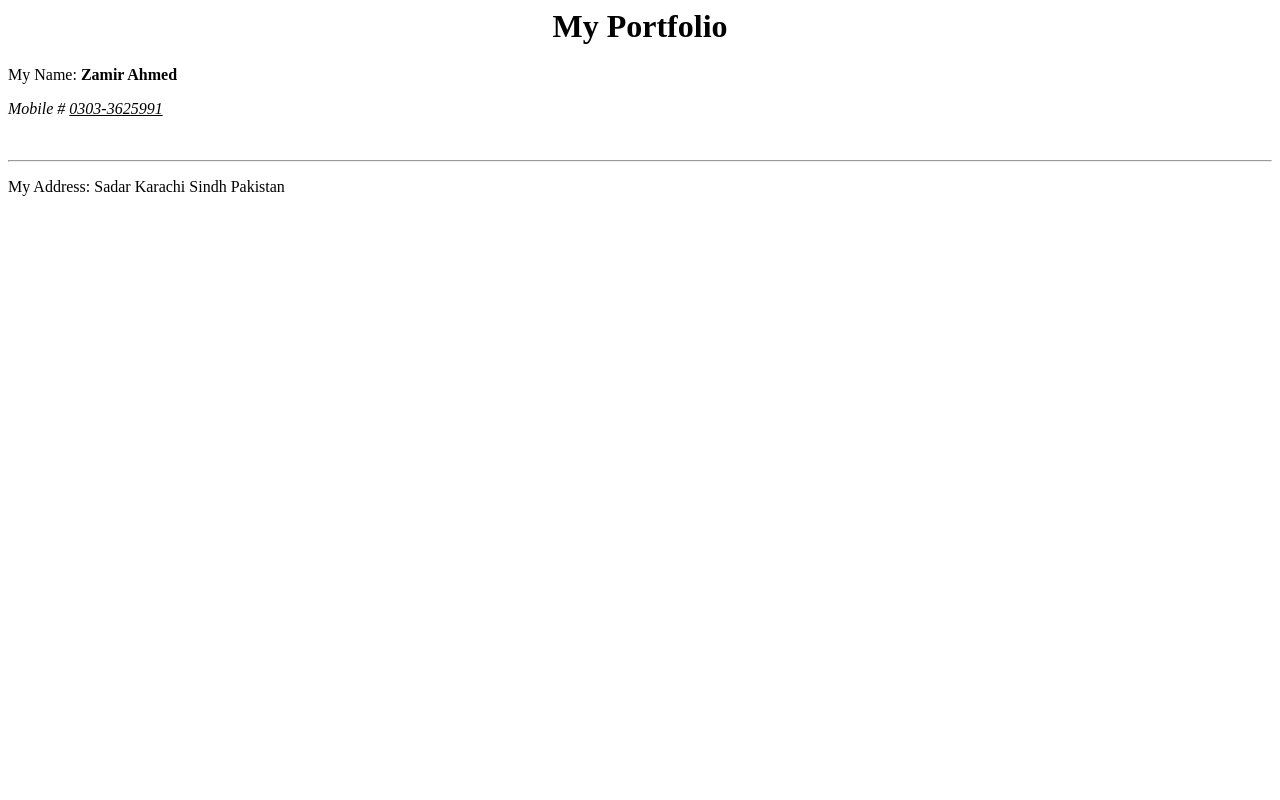
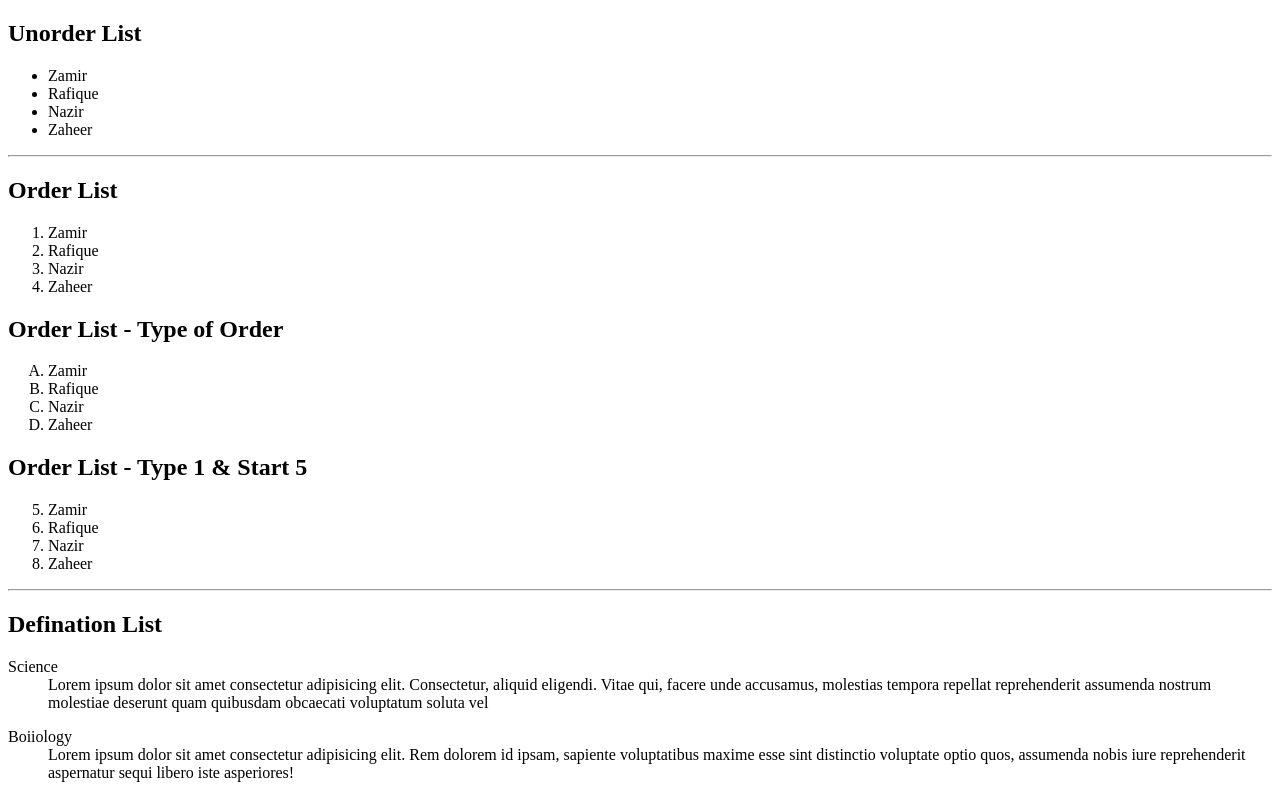
Before and after one commit to zameershar/HTML-CLASS-1, a plain HTML site: page index.html in a window 1280 px wide. Drawn offline with Linux system fonts and the light colour scheme.

Commit message:
Add files via upload

```diff
--- a/index.html
+++ b/index.html
@@ -1,12 +1,58 @@
-<!doctype>
-<html>
-  <head><title>My First Webiste</title></head>
-  <body>
-    <center><h1>My Portfolio</h1></center>
-    <P>My Name: <b>Zamir Ahmed</b></P>
-    <p><i>Mobile # <u>0303-3625991</u></i></p>
-    <br>
+<!DOCTYPE html>
+<html lang="en">
+<head>
+    <meta charset="UTF-8">
+    <meta name="viewport" content="width=device-width, initial-scale=1.0">
+    <title>Class 2</title>
+</head>
+<body>
+    <h2>Unorder List</h2>
+    <ul>
+        <li>Zamir</li>
+        <li>Rafique</li>
+        <li>Nazir</li>
+        <li>Zaheer</li>
+    </ul>
     <hr>
-    <p>My Address: Sadar Karachi Sindh Pakistan</p>
-  </body>
+    <h2>Order List</h2>
+    <ol>
+        <li>Zamir</li>
+        <li>Rafique</li>
+        <li>Nazir</li>
+        <li>Zaheer</li>
+    </ol>
+
+    <h2>Order List - Type of Order</h2>
+    <ol type="A">
+        <li>Zamir</li>
+        <li>Rafique</li>
+        <li>Nazir</li>
+        <li>Zaheer</li>
+    </ol>
+    <h2>Order List - Type 1 & Start 5</h2>
+
+    <ol type="1" start="5">
+        <li>Zamir</li>
+        <li>Rafique</li>
+        <li>Nazir</li>
+        <li>Zaheer</li>
+    </ol>
+    <hr>
+    <h2>Defination List</h2>
+    <dl>
+        <dt>Science</dt>
+        <dd>
+            Lorem ipsum dolor sit amet consectetur adipisicing elit. Consectetur, aliquid eligendi. Vitae qui, facere unde accusamus, molestias tempora repellat reprehenderit assumenda nostrum molestiae deserunt quam quibusdam obcaecati voluptatum soluta vel
+        </dd>
+    </dl>
+    <dl>
+        <dt>Boiiology</dt>
+        <dd>
+            Lorem ipsum dolor sit amet consectetur adipisicing elit. Rem dolorem id ipsam, sapiente voluptatibus maxime esse sint distinctio voluptate optio quos, assumenda nobis iure reprehenderit aspernatur sequi libero iste asperiores!
+        </dd>
+    </dl>
+
+
+
+</body>
 </html>
```
Also changed, not shown: assignment_class.html (added, +55 -0 lines).
